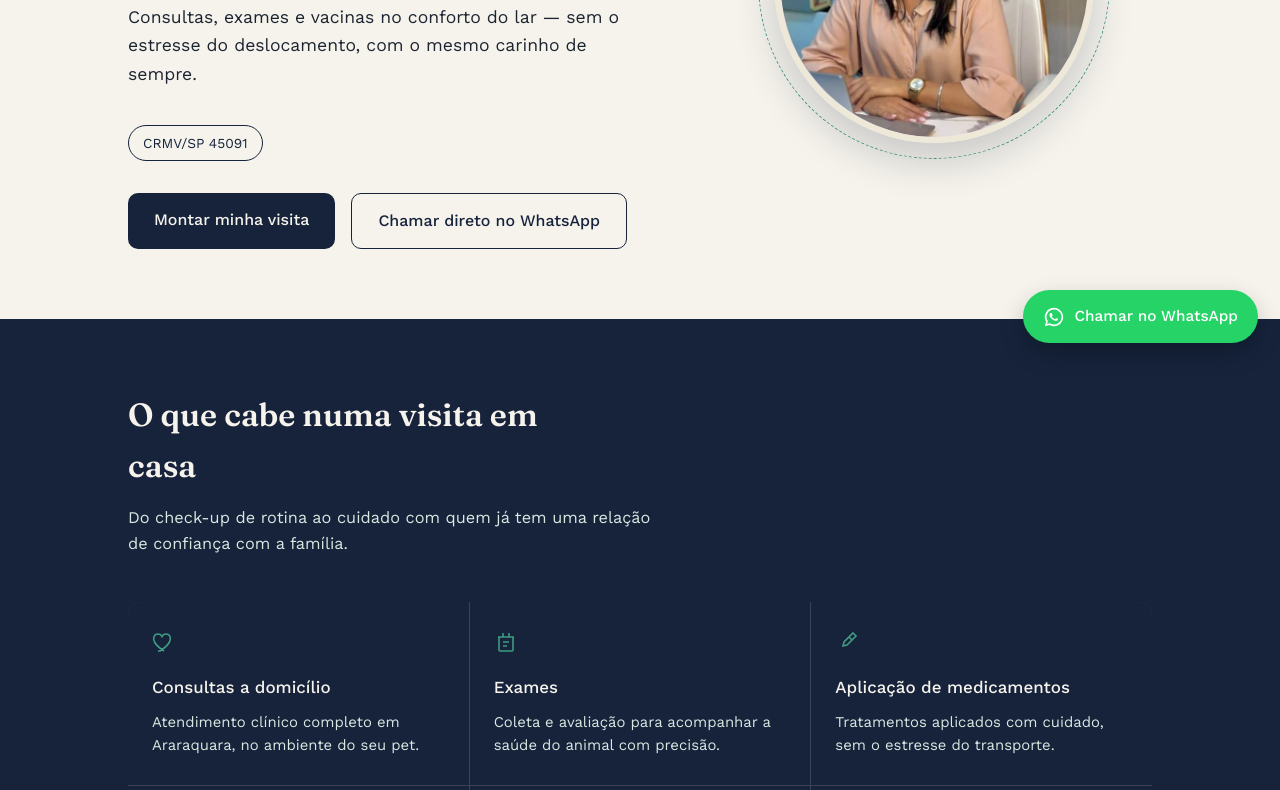
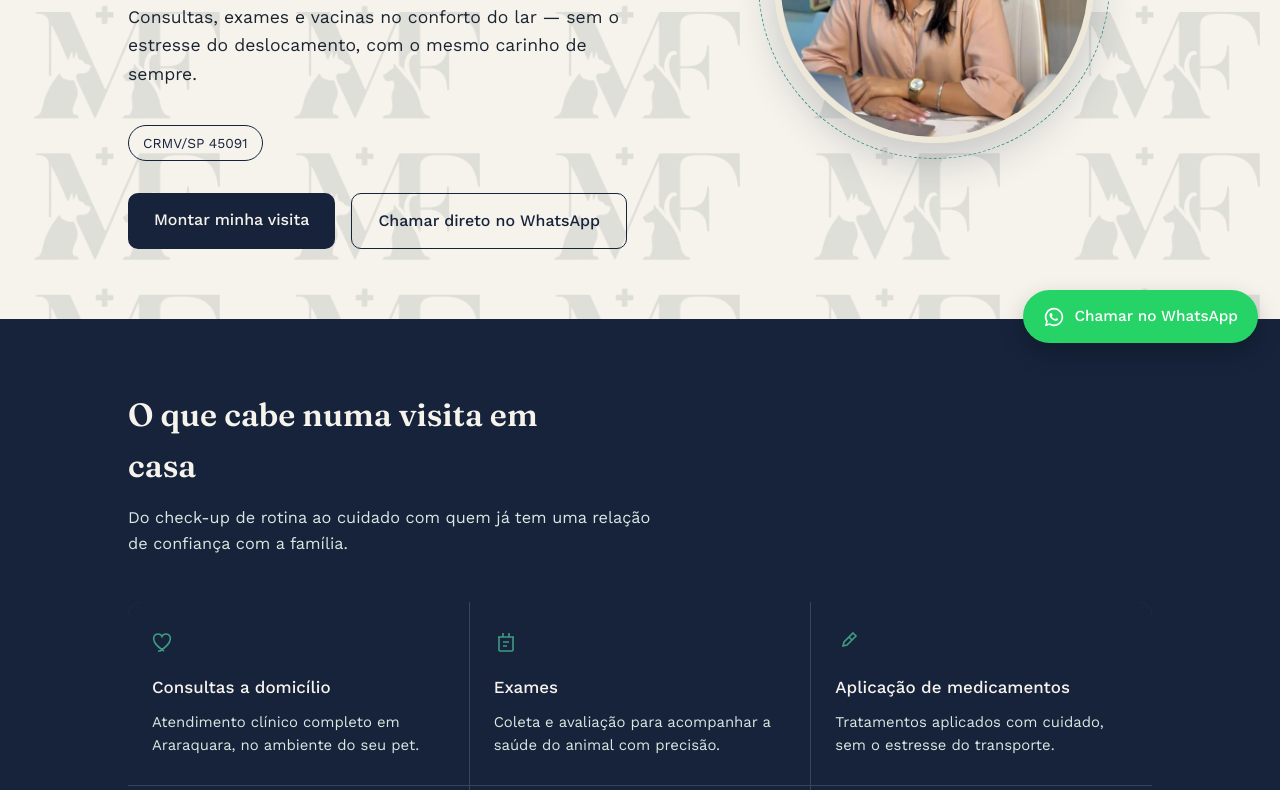
Before and after one commit to four4-cloud/micheleferdinando, a plain HTML site: page index.html in a window 1280 px wide. Shown: the part 435-1225 px from the top of the page. Drawn offline with nearby package versions, Linux system fonts and the light colour scheme.

Commit message:
Update background styles in index.html

```diff
--- a/index.html
+++ b/index.html
@@ -24,9 +24,8 @@
     margin:0;
     background-color:var(--cream);
     background-image:url('logo-mf-watermark.png');
-    background-repeat:no-repeat;
-    background-position:center 700px;
-    background-size:1100px auto;
+    background-repeat:repeat;
+    background-size:260px auto;
     background-attachment:fixed;
     color:var(--ink);
     font-family:'Work Sans', sans-serif;
```
